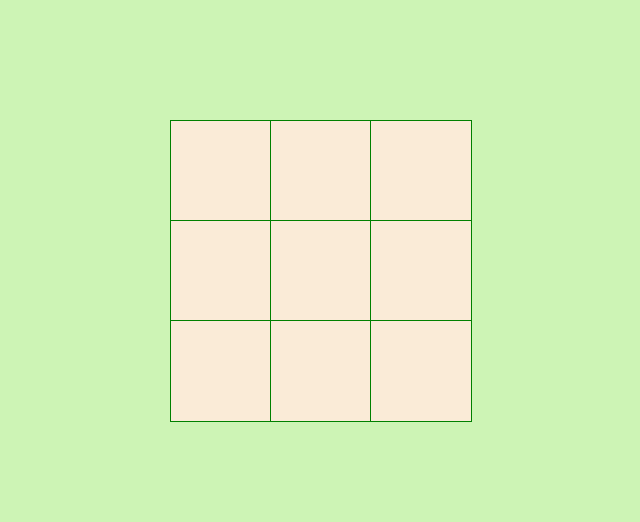
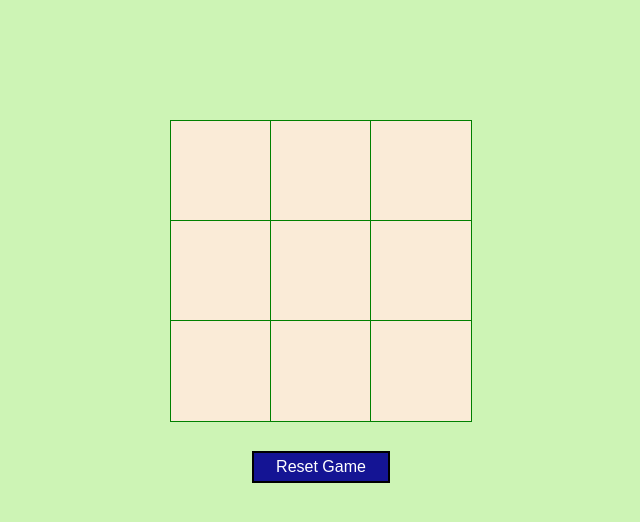
Before and after one commit to aakashkadyan/tic_tac_toe_game, a plain HTML site: page index.html in a window 1280 px wide. Shown: the part 230-752 px from the top of the page, without its empty margins (319-959 px from the left). Drawn offline with Linux system fonts and the light colour scheme.

Commit message:
updated js and html files with reset functionality

```diff
--- a/index.html
+++ b/index.html
@@ -17,9 +17,9 @@
             <div class="cell" data-index="6"></div>
             <div class="cell" data-index="7"></div>
             <div class="cell" data-index="8"></div>
+            <button type="button" class="button" onclick=resetGame()>Reset Game</button>
         </div>
     </div>
-
     <script src="script.js"></script>
 </body>
 </html>
--- a/script.js
+++ b/script.js
@@ -1,4 +1,5 @@
 const cells = document.querySelectorAll('.cell');
+const resetButton = document.querySelectorAll('.button');
 
 let currentPlayer = 'X';
 
@@ -30,12 +31,14 @@ function handleCellClick(e) {
 
         if (checkWin()) {
             showMessage(`Player ${currentPlayer} wins!`);
-            resetGame();
+            //resetGame();
         } else if (gameBoard.every(cell => cell !== '')) {
             showMessage("It's a draw, Play Again :)");
-            resetGame();
+            //resetGame();
+
         } else {
             currentPlayer = currentPlayer === 'X' ? 'O' : 'X';
+
         }
     }
 }
@@ -53,6 +56,7 @@ function resetGame() {
     cells.forEach(cell => {
         cell.textContent = '';
         cell.addEventListener('click', handleCellClick, { once: true });
+        window.location.reload();
     });
     currentPlayer = 'X';
 }
--- a/style.css
+++ b/style.css
@@ -28,6 +28,7 @@ body {
     height: 300px;
     justify-content: center;
     align-items: center;
+    font-size: 35px;
 }
 
 .cell {
@@ -49,3 +50,17 @@ body {
     font-size: 30px;
     color: green;
 }
+
+.button{
+
+    border: 2px solid black;
+    background-color: rgb(20, 20, 148);
+    color: rgb(255, 255, 255);
+    padding: 5px 22px;
+    text-align: center;
+    display: inline-block;
+    font-size: 16px;
+    margin: 30px;
+    cursor: pointer;
+
+}
```
